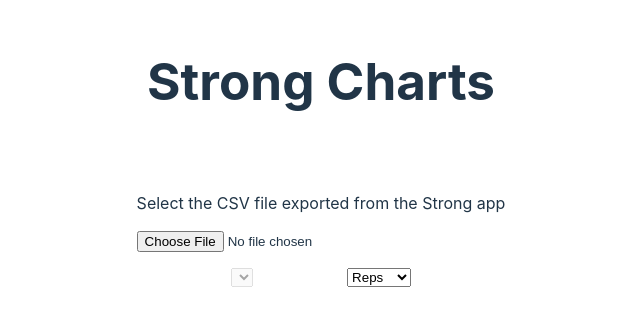
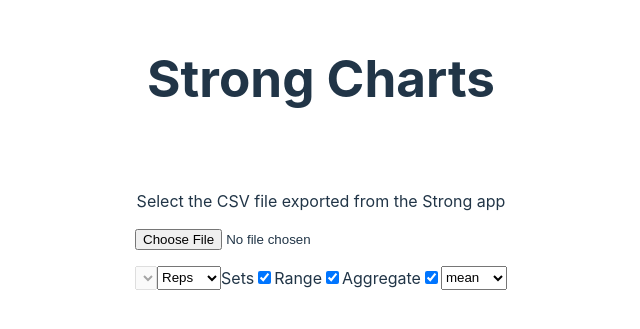
Before and after one commit to mebble/strong-charts, a React (Vite) app: page / in a window 1280 px wide. Shown: the part 223-552 px from the top of the page, without its empty margins (319-959 px from the left). Built offline with nearby package versions, Linux system fonts and the light colour scheme.

Commit message:
plot aggregate, range and sets

```diff
--- a/src/App.tsx
+++ b/src/App.tsx
@@ -1,17 +1,19 @@
 import { ChangeEventHandler, useState, useRef, useEffect } from 'react'
 import * as Plot from '@observablehq/plot';
-import type { ExerciseHistory, ExerciseLog, ExerciseMetric } from './models';
+import type { ExerciseHistory, ExerciseMetric } from './models';
 import { useDependency } from './dependency';
 
 import './App.css'
 
-type MetricReducer = (metric1: number, metric2: number) => number;
-const sum: MetricReducer = (num1, num2) => num1 + num2;
+type Aggregator = 'sum' | 'min' | 'max' | 'mean' | 'median' | 'mode';
 
 function App() {
   const { parseStrongCSV } = useDependency();
   const [ selectedExercise, setSelectedExercise ] = useState('');
-  const [ logReducer, setLogReducer ] = useState<MetricReducer>(() => sum);  // https://stackoverflow.com/a/55621679
+  const [ agg, setAgg ] = useState<Aggregator>('mean');
+  const [ showSets, setShowSets ] = useState(true);
+  const [ showRange, setShowRange ] = useState(true);
+  const [ showAgg, setShowAgg ] = useState(true);
   const [ metric, setMetric ] = useState<ExerciseMetric>('reps');
   const [ history, setHistory ] = useState<ExerciseHistory>({
     exerciseNames: [],
@@ -32,31 +34,15 @@
     const logs = history.exercises[selectedExercise];
     if (logs === undefined) return;
 
-    const aggregatedLogs = Object.entries(
-        logs.reduce<{ [dateString: string]: ExerciseLog }>((agg, log) => {
-          const dateString = log.date.toString()
-          if (dateString in agg) {
-            const logAgg = agg[dateString];
-            agg[dateString] = {
-              date: logAgg.date,
-              setOrder: 0,
-              weight: logReducer(logAgg.weight, log.weight),
-              reps: logReducer(logAgg.reps, log.reps),
-              rpe: logReducer((logAgg.rpe || 0), (log.rpe || 0)),
-            };
-            return agg
-          }
-          return { ...agg, [dateString]: log }
-        }, {})
-      ).map(entry => entry[1])
+    const marks = [
+      showRange ? Plot.ruleX(logs, Plot.groupX({ y1: 'min', y2: 'max' }, { x: 'date', y: metric })) : undefined,
+      showAgg ? Plot.line(logs, Plot.groupX({ y: agg }, { x: 'date', y: metric })) : undefined,
+      showSets ? Plot.dot(logs, { x: 'date', y: metric }) : undefined,
+    ];
 
-    const plotSvg = Plot.plot({
-      marks: [
-          Plot.dot(aggregatedLogs, { x: 'date', y: metric })
-      ]
-    })
+    const plotSvg = Plot.plot({ marks });
     chartRef.current?.replaceChildren(plotSvg)
-  }, [selectedExercise, metric]);
+  }, [selectedExercise, metric, agg, showSets, showRange, showAgg]);
 
   return (
     <div className="App">
@@ -84,6 +70,29 @@
             <option value="weight">Weight</option>
             <option value="rpe">RPE</option>
           </select>
+          <div>
+            <label htmlFor="show-sets">Sets</label>
+            <input id="show-sets" name="show-sets" type="checkbox" checked={showSets} onChange={e => setShowSets(e.target.checked)} />
+          </div>
+          <div>
+            <label htmlFor="show-range">Range</label>
+            <input id="show-range" name="show-range" type="checkbox" checked={showRange} onChange={e => setShowRange(e.target.checked)} />
+          </div>
+          <div>
+            <label htmlFor="show-agg">Aggregate</label>
+            <input id="show-agg" name="show-agg" type="checkbox" checked={showAgg} onChange={e => setShowAgg(e.target.checked)} />
+          </div>
+          <select
+            value={agg}
+            onChange={e => setAgg(e.target.value as Aggregator)}
+          >
+            <option value="sum">sum</option>
+            <option value="min">min</option>
+            <option value="max">max</option>
+            <option value="mean">mean</option>
+            <option value="median">median</option>
+            <option value="mode">mode</option>
+          </select>
         </div>
         <div className="chart-container" ref={chartRef}></div>
       </div>
```
